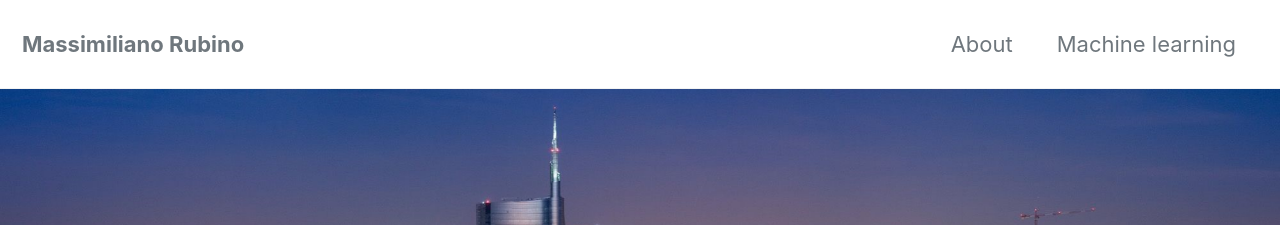
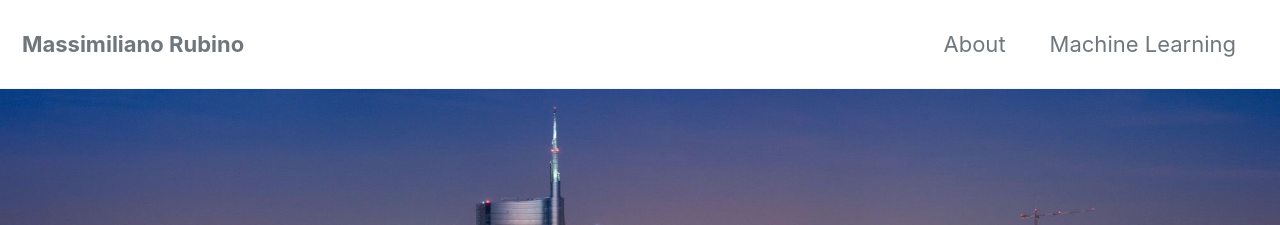
Before and after one commit to Max-Rubino/Max-rubino.github.io, a Jekyll site: the page built from index.html, in a window 1280 px wide. Shown: the top 225 px of the page. Built offline with Jekyll 4.4.1, drawn with Linux system fonts in a browser that asks for light colours; cached includes are drawn as plain includes; the list of posts is cut into pages by our own code.

Commit message:
Add files via upload

```diff
--- a/_data/navigation.yml
+++ b/_data/navigation.yml
@@ -2,7 +2,7 @@
 main:
   - title: "About"
     url: /about/
-  - title: "Machine learning"
+  - title: "Machine Learning"
     url: /machine-learning/
   # - title: "About"
   #   url: https://mmistakes.github.io/minimal-mistakes/about/
```
